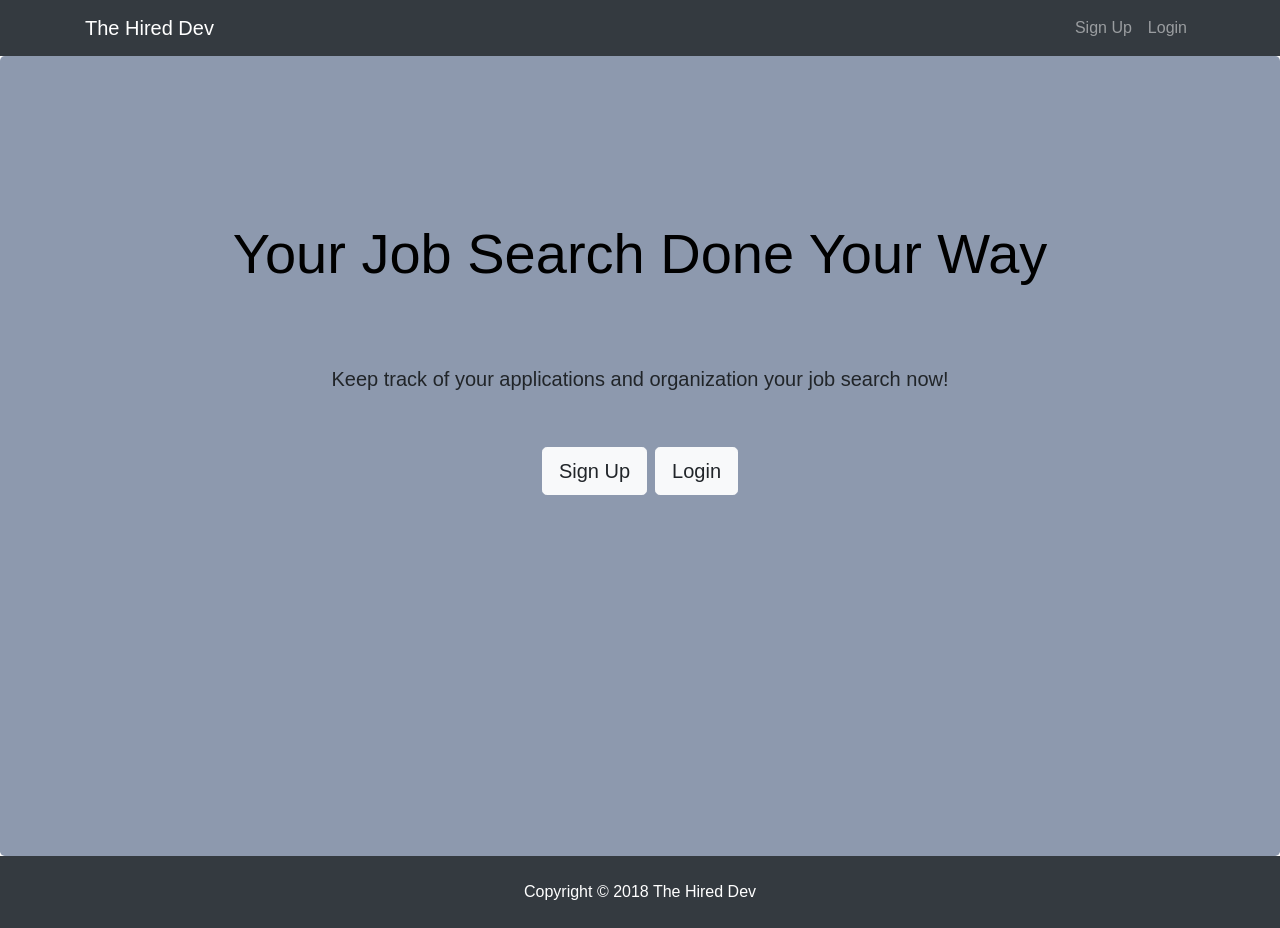
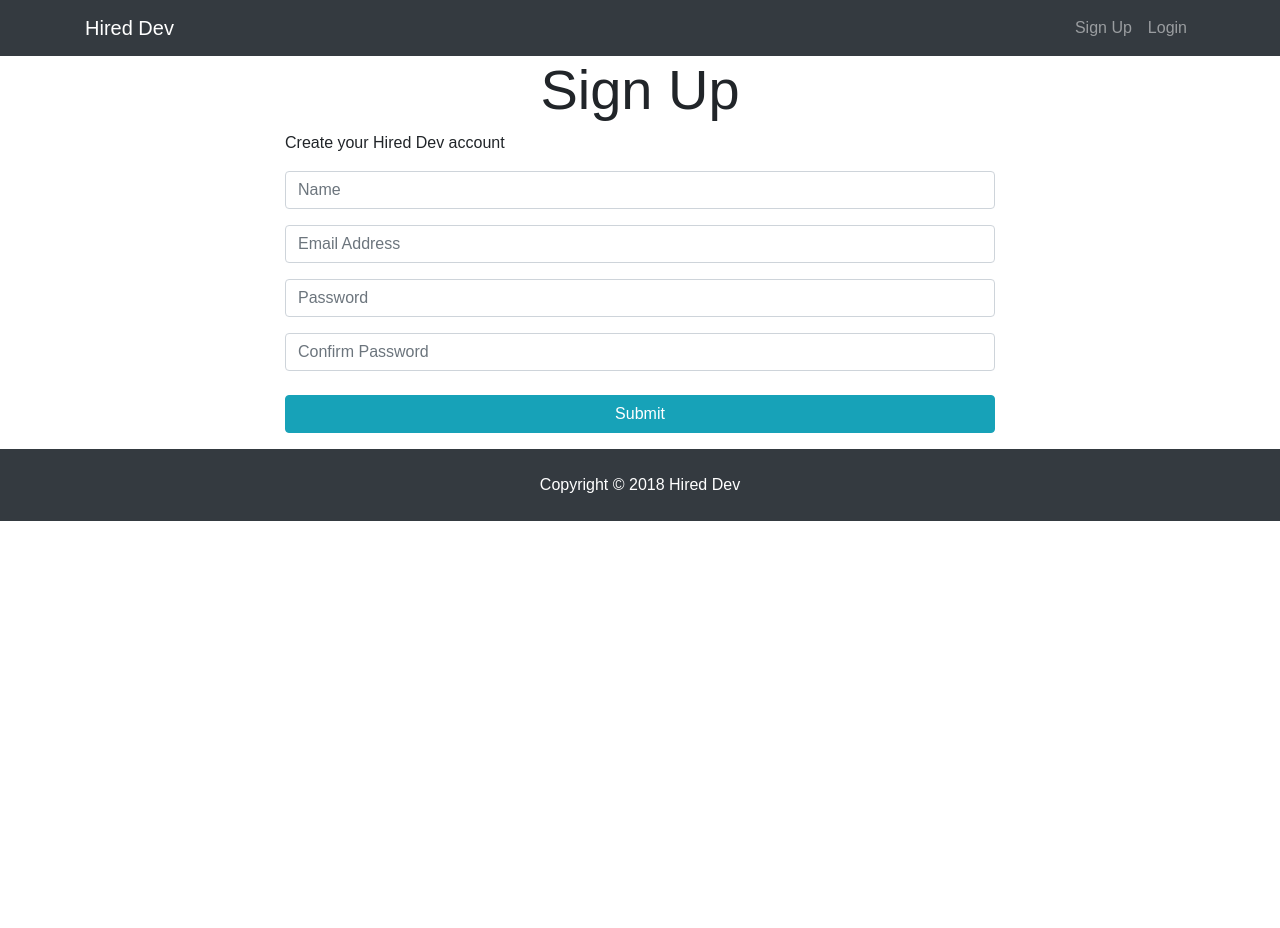
Before and after one commit to hundalrs/HiredDev, a React (Create React App) app in the folder client/: page /signup in a window 1280 px wide. After the commit the page ends 800 px from the top, so only its background shows below. Built offline with nearby package versions, Linux system fonts and the light colour scheme.

Commit message:
Created components for Signup and Login

```diff
--- a/client/src/App.js
+++ b/client/src/App.js
@@ -1,19 +1,28 @@
 import React, { Component } from "react";
+import { BrowserRouter as Router, Route } from "react-router-dom";
 
 import Navbar from "./components/layout/Navbar";
 import Footer from "./components/layout/Footer";
 import Landing from "./components/layout/Landing";
+import Register from "./components/auth/Register";
+import Login from "./components/auth/Login";
 
 import "./App.css";
 
 class App extends Component {
   render() {
     return (
-      <div className="App">
-        <Navbar />
-        <Landing />
-        <Footer />
-      </div>
+      <Router>
+        <div className="App">
+          <Navbar />
+          <Route exact path="/" component={Landing} />
+          <div className="container">
+            <Route exact path="/signup" component={Register} />
+            <Route exact path="/login" component={Login} />
+          </div>
+          <Footer />
+        </div>
+      </Router>
     );
   }
 }
--- /dev/null
+++ b/client/src/components/auth/Login.js
@@ -0,0 +1,13 @@
+import React, { Component } from "react";
+
+class Login extends Component {
+  render() {
+    return (
+      <div>
+        <h1>Login</h1>
+      </div>
+    );
+  }
+}
+
+export default Login;
--- /dev/null
+++ b/client/src/components/auth/Register.js
@@ -0,0 +1,74 @@
+import React, { Component } from "react";
+
+class Register extends Component {
+  constructor() {
+    super();
+    this.state = {
+      name: "",
+      email: "",
+      password: "",
+      password2: "",
+      errors: {}
+    };
+  }
+  render() {
+    return (
+      <div className="register">
+        <div className="container">
+          <div className="row">
+            <div className="col-md-8 m-auto">
+              <h1 className="display-4 text-center">Sign Up</h1>
+              <p>Create your Hired Dev account</p>
+              <form action="create-profile.html">
+                <div className="form-group">
+                  <input
+                    type="text"
+                    className="form-control form control-lg"
+                    placeholder="Name"
+                    name="name"
+                    value={this.state.name}
+                  />
+                </div>
+                <div className="form-group">
+                  <input
+                    type="email"
+                    className="form-control form control-lg"
+                    placeholder="Email Address"
+                    name="email"
+                    value={this.state.email}
+                  />
+                </div>
+                <div className="form-group">
+                  <input
+                    type="password"
+                    className="form-control form control-lg"
+                    placeholder="Password"
+                    name="password"
+                    value={this.state.password}
+                  />
+                </div>
+                <div className="form-group">
+                  <input
+                    type="password"
+                    className="form-control form control-lg"
+                    placeholder="Confirm Password"
+                    name="password2"
+                    value={this.state.password2}
+                  />
+                </div>
+                <div className="form-group">
+                  <input
+                    type="submit"
+                    className="btn btn-info btn-block mt-4"
+                  />
+                </div>
+              </form>
+            </div>
+          </div>
+        </div>
+      </div>
+    );
+  }
+}
+
+export default Register;
--- a/client/src/components/layout/Footer.js
+++ b/client/src/components/layout/Footer.js
@@ -3,7 +3,7 @@
 export default () => {
   return (
     <footer className="bg-dark text-white mt-0 p-4 text-center">
-      Copyright &copy; {new Date().getFullYear()} The Hired Dev
+      Copyright &copy; {new Date().getFullYear()} Hired Dev
     </footer>
   );
 };
--- a/client/src/components/layout/Landing.js
+++ b/client/src/components/layout/Landing.js
@@ -1,4 +1,6 @@
 import React, { Component } from "react";
+import { Link } from "react-router-dom";
+
 import "../../styles/landing.css";
 
 class Landing extends Component {
@@ -16,12 +18,12 @@
             Keep track of your applications and organization your job search
             now!
           </h5>
-          <a href="register.html" className="btn btn-lg btn-light mt-5 mr-2">
+          <Link to="/signup" className="btn btn-lg btn-light mt-5 mr-2">
             Sign Up
-          </a>
-          <a href="login.html" className="btn btn-lg btn-light mt-5">
+          </Link>
+          <Link to="/login" className="btn btn-lg btn-light mt-5">
             Login
-          </a>
+          </Link>
         </div>
       </div>
     );
--- a/client/src/components/layout/Navbar.js
+++ b/client/src/components/layout/Navbar.js
@@ -1,4 +1,5 @@
 import React, { Component } from "react";
+import { Link } from "react-router-dom";
 
 import "../../styles/navbar.css";
 
@@ -7,9 +8,9 @@
     return (
       <nav className="navbar navbar-custom navbar-expand-sm navbar-dark bg-dark mb-0">
         <div className="container">
-          <a className="navbar-brand" href="landing.html">
-            The Hired Dev
-          </a>
+          <Link className="navbar-brand" to="/">
+            Hired Dev
+          </Link>
           <button
             className="navbar-toggler"
             type="button"
@@ -22,14 +23,14 @@
           <div className="collapse navbar-collapse" id="mobile-nav">
             <ul className="navbar-nav ml-auto">
               <li className="nav-item">
-                <a className="nav-link" href="register.html">
+                <Link className="nav-link" to="/signup">
                   Sign Up
-                </a>
+                </Link>
               </li>
               <li className="nav-item">
-                <a className="nav-link" href="login.html">
+                <Link className="nav-link" to="/login">
                   Login
-                </a>
+                </Link>
               </li>
             </ul>
           </div>
```
